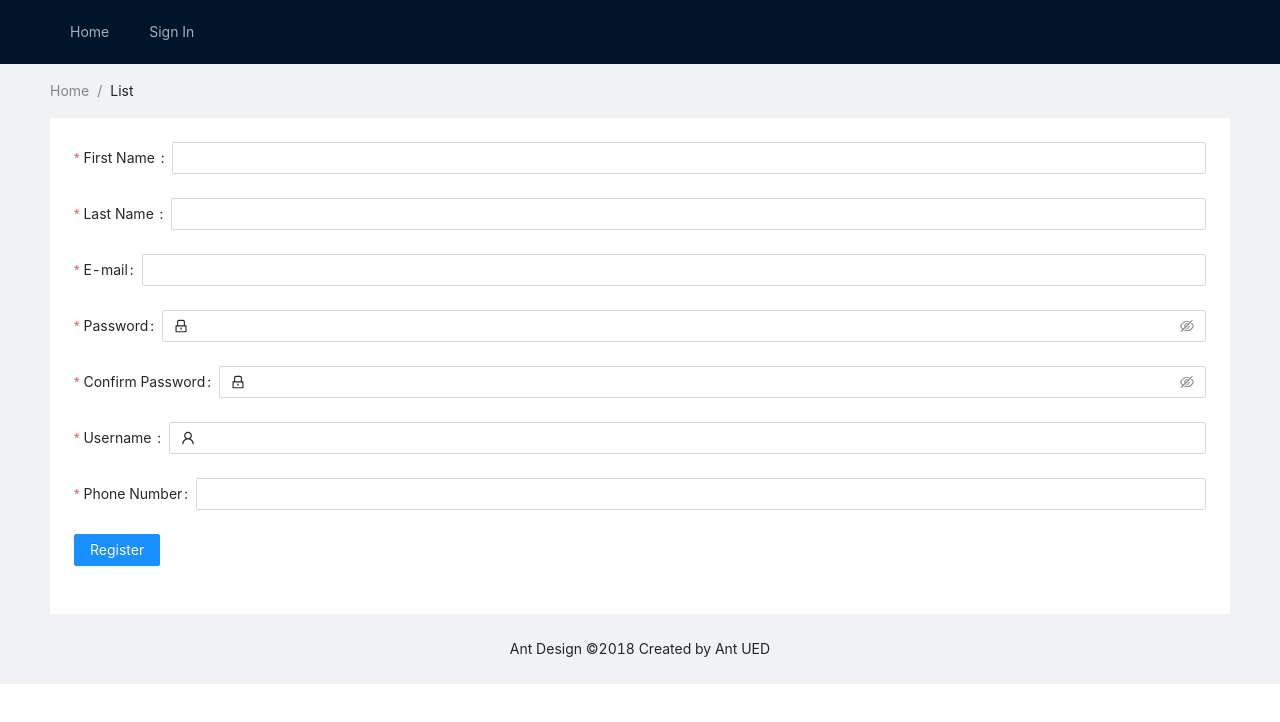
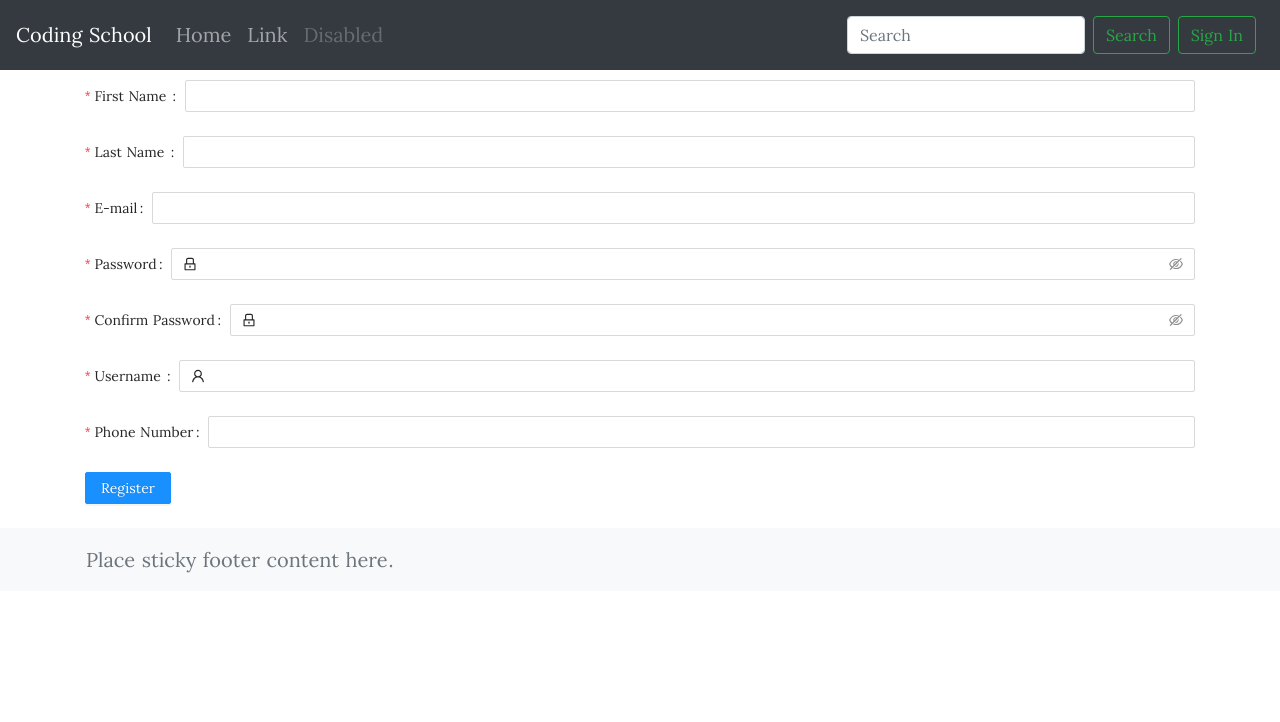
Before and after one commit to isubhamsr/django-react-blog, a React (Create React App) app in the folder frontend/blog_app/: page /signup in a window 1280 px wide. Shown: the top 722 px of the page. Built offline with nearby package versions, Linux system fonts and the light colour scheme.

Commit message:
add boostrap on layout

```diff
--- a/frontend/blog_app/public/index.html
+++ b/frontend/blog_app/public/index.html
@@ -15,6 +15,7 @@
       user's mobile device or desktop. See https://developers.google.com/web/fundamentals/web-app-manifest/
     -->
     <link rel="manifest" href="%PUBLIC_URL%/manifest.json" />
+    <link rel="stylesheet" href="https://stackpath.bootstrapcdn.com/bootstrap/5.0.0-alpha1/css/bootstrap.min.css" integrity="sha384-r4NyP46KrjDleawBgD5tp8Y7UzmLA05oM1iAEQ17CSuDqnUK2+k9luXQOfXJCJ4I" crossorigin="anonymous">
     <!--
       Notice the use of %PUBLIC_URL% in the tags above.
       It will be replaced with the URL of the `public` folder during the build.
@@ -24,6 +25,10 @@
       work correctly both with client-side routing and a non-root public URL.
       Learn how to configure a non-root public URL by running `npm run build`.
     -->
+    <!-- Custom fonts for this template -->
+  <link href="vendor/fontawesome-free/css/all.min.css" rel="stylesheet" type="text/css">
+  <link href='https://fonts.googleapis.com/css?family=Lora:400,700,400italic,700italic' rel='stylesheet' type='text/css'>
+  <link href='https://fonts.googleapis.com/css?family=Open+Sans:300italic,400italic,600italic,700italic,800italic,400,300,600,700,800' rel='stylesheet' type='text/css'>
     <title>React App</title>
   </head>
   <body>
@@ -40,4 +45,6 @@
       To create a production bundle, use `npm run build` or `yarn build`.
     -->
   </body>
+  <script src="https://cdn.jsdelivr.net/npm/popper.js@1.16.0/dist/umd/popper.min.js" integrity="sha384-Q6E9RHvbIyZFJoft+2mJbHaEWldlvI9IOYy5n3zV9zzTtmI3UksdQRVvoxMfooAo" crossorigin="anonymous"></script>
+<script src="https://stackpath.bootstrapcdn.com/bootstrap/5.0.0-alpha1/js/bootstrap.min.js" integrity="sha384-oesi62hOLfzrys4LxRF63OJCXdXDipiYWBnvTl9Y9/TRlw5xlKIEHpNyvvDShgf/" crossorigin="anonymous"></script>
 </html>
--- a/frontend/blog_app/src/App.css
+++ b/frontend/blog_app/src/App.css
@@ -72,3 +72,38 @@
 #components-form-demo-normal-login .login-form-button {
   width: 100%;
 }
+
+/* layout css */
+.bd-placeholder-img {
+  font-size: 1.125rem;
+  text-anchor: middle;
+  -webkit-user-select: none;
+  -moz-user-select: none;
+  -ms-user-select: none;
+  user-select: none;
+}
+
+
+
+main > .container {
+  padding: 80px 15px 0;
+}
+
+/* article list and article view css */
+
+body{
+  font-size:20px;color:#212529;font-family:Lora,'Times New Roman',serif
+}
+
+.post-preview>a{color:#212529}
+.post-preview>a:focus,.post-preview>a:hover{text-decoration:none;color:#0085a1}
+
+.post-title{font-size:25px;margin-top:30px;margin-bottom:10px}
+.post-subtitle{margin:0 0 10px; font-size:20px;color:#57595c}
+
+.post-preview>.post-meta{font-size:18px;font-style:italic;margin-top:0;color:#868e96}
+
+.post-preview>.post-meta>a{text-decoration:none;color:#212529}
+.post-preview>.post-meta>a:focus,
+.post-preview>.post-meta>a:hover{text-decoration:underline;color:#0085a1}
+@media only screen and (min-width:768px){.post-preview>a>.post-title{font-size:36px}}
--- a/frontend/blog_app/src/containers/Layout.js
+++ b/frontend/blog_app/src/containers/Layout.js
@@ -1,4 +1,4 @@
-import React, { Component }  from 'react'
+import React, { Component } from 'react'
 import { Layout, Menu, Breadcrumb } from 'antd';
 import { Link, Redirect } from 'react-router-dom'
 import { connect } from 'react-redux'
@@ -13,57 +13,114 @@ class CustomLayout extends Component {
         redirect: false
     }
 
-    handleLogout = () =>{
+    handleLogout = () => {
         this.props.onLogout()
         this.setState({ redirect: true })
-        return( <Redirect to="/signin" />)
+        return (<Redirect to="/signin" />)
     }
 
     render() {
         return (
-            <Layout className="layout">
-            <Header>
-                <div className="logo" />
-                <Menu theme="dark" mode="horizontal" >
-                {/* defaultSelectedKeys={['1']} */}
-                    <Menu.Item key="1"><Link to="/">Home</Link></Menu.Item>
+            <body class="d-flex flex-column h-100">
+
+                <header>
+                    <nav class="navbar navbar-expand-md navbar-dark fixed-top bg-dark">
+                        <div class="container-fluid">
+                            <Link class="navbar-brand" to="/">Coding School</Link>
+                            <button class="navbar-toggler" type="button" data-toggle="collapse" data-target="#navbarCollapse" aria-controls="navbarCollapse" aria-expanded="false" aria-label="Toggle navigation">
+                                <span class="navbar-toggler-icon"></span>
+                            </button>
+                            <div class="collapse navbar-collapse" id="navbarCollapse">
+                                <ul class="navbar-nav mr-auto mb-2 mb-md-0">
+                                    <li class="nav-item active">
+                                        <Link class="nav-link" aria-current="page" to="#">Home</Link>
+                                    </li>
+                                    <li class="nav-item">
+                                        <Link class="nav-link" to="#">Link</Link>
+                                    </li>
+                                    <li class="nav-item">
+                                        <Link class="nav-link disabled" to="#" tabindex="-1" aria-disabled="true">Disabled</Link>
+                                    </li>
+                                </ul>
+                                <form class="d-flex">
+                                    <input class="form-control mr-2" type="search" placeholder="Search" aria-label="Search" />
+                                    <button class="btn btn-outline-success" type="submit">Search</button>
+                                </form>
                                 {
                                     this.props.idAuthenticated ?
-                        <Menu.Item key="2" onClick={this.handleLogout}>Log Out</Menu.Item>
+                                    <button class="btn btn-outline-success m-2" onClick={this.handleLogout}>Log Out</button>
                                     :
-                        <Menu.Item key="2"><Link to="/signin">Sign In</Link></Menu.Item>
+                                    <Link to="/signin" class="btn btn-outline-success m-2" onClick={this.handleLogout}>Sign In</Link>
                                 }
-                </Menu>
-            </Header>
-            <Content style={{ padding: '0 50px' }}>
-                <Breadcrumb style={{ margin: '16px 0' }}>
-                    <Breadcrumb.Item><Link to="/">Home</Link></Breadcrumb.Item>
-                    <Breadcrumb.Item><Link to="/">List</Link></Breadcrumb.Item>
-                    {/* <Breadcrumb.Item>App</Breadcrumb.Item> */}
-                </Breadcrumb>
-                <div className="site-layout-content">
+                            </div>
+                        </div>
+                    </nav>
+                </header>
+
+                <main class="flex-shrink-0">
+                    <div class="container">
                         {this.props.children}
                     </div>
-            </Content>
-            <Footer style={{ textAlign: 'center' }}>Ant Design ©2018 Created by Ant UED</Footer>
-        </Layout>
+                </main>
+
+                <footer class="footer mt-auto py-3 bg-light">
+                    <div class="container">
+                        <span class="text-muted">Place sticky footer content here.</span>
+                    </div>
+                </footer>
+            </body>
+
         )
     }
 }
 
 
-const mapStateToProps = (state)=>{
-    return{
+const mapStateToProps = (state) => {
+    return {
         loading: state.loading,
-        err : state.err
+        err: state.err
     }
 }
 
-const mapDispatchToProps = (dispatch) =>{
-    return{
-        onLogout : ()=>{dispatch(actions.authLogout())}
+const mapDispatchToProps = (dispatch) => {
+    return {
+        onLogout: () => { dispatch(actions.authLogout()) }
     }
 }
 
 
-export default connect(mapStateToProps,mapDispatchToProps)(CustomLayout)
+
+
+
+
+
+
+
+export default connect(mapStateToProps, mapDispatchToProps)(CustomLayout)
+
+// <Layout className="layout">
+//             <Header>
+//                 <div className="logo" />
+//                 <Menu theme="dark" mode="horizontal" >
+//                 {/* defaultSelectedKeys={['1']} */}
+//                     <Menu.Item key="1"><Link to="/">Home</Link></Menu.Item>
+//                     {
+//                         this.props.idAuthenticated ?
+//                         <Menu.Item key="2" onClick={this.handleLogout}>Log Out</Menu.Item>
+//                         :
+//                         <Menu.Item key="2"><Link to="/signin">Sign In</Link></Menu.Item>
+//                     }
+//                 </Menu>
+//             </Header>
+//             <Content style={{ padding: '0 50px' }}>
+//                 <Breadcrumb style={{ margin: '16px 0' }}>
+//                     <Breadcrumb.Item><Link to="/">Home</Link></Breadcrumb.Item>
+//                     <Breadcrumb.Item><Link to="/">List</Link></Breadcrumb.Item>
+//                     {/* <Breadcrumb.Item>App</Breadcrumb.Item> */}
+//                 </Breadcrumb>
+//                 <div className="site-layout-content">
+//                     {this.props.children}
+//                 </div>
+//             </Content>
+//             <Footer style={{ textAlign: 'center' }}>Ant Design ©2018 Created by Ant UED</Footer>
+//         </Layout>
```
Also changed, not shown: frontend/blog_app/src/components/Articles.js (+102 -56 lines). Lines whose indentation alone changed are shown as unchanged.
